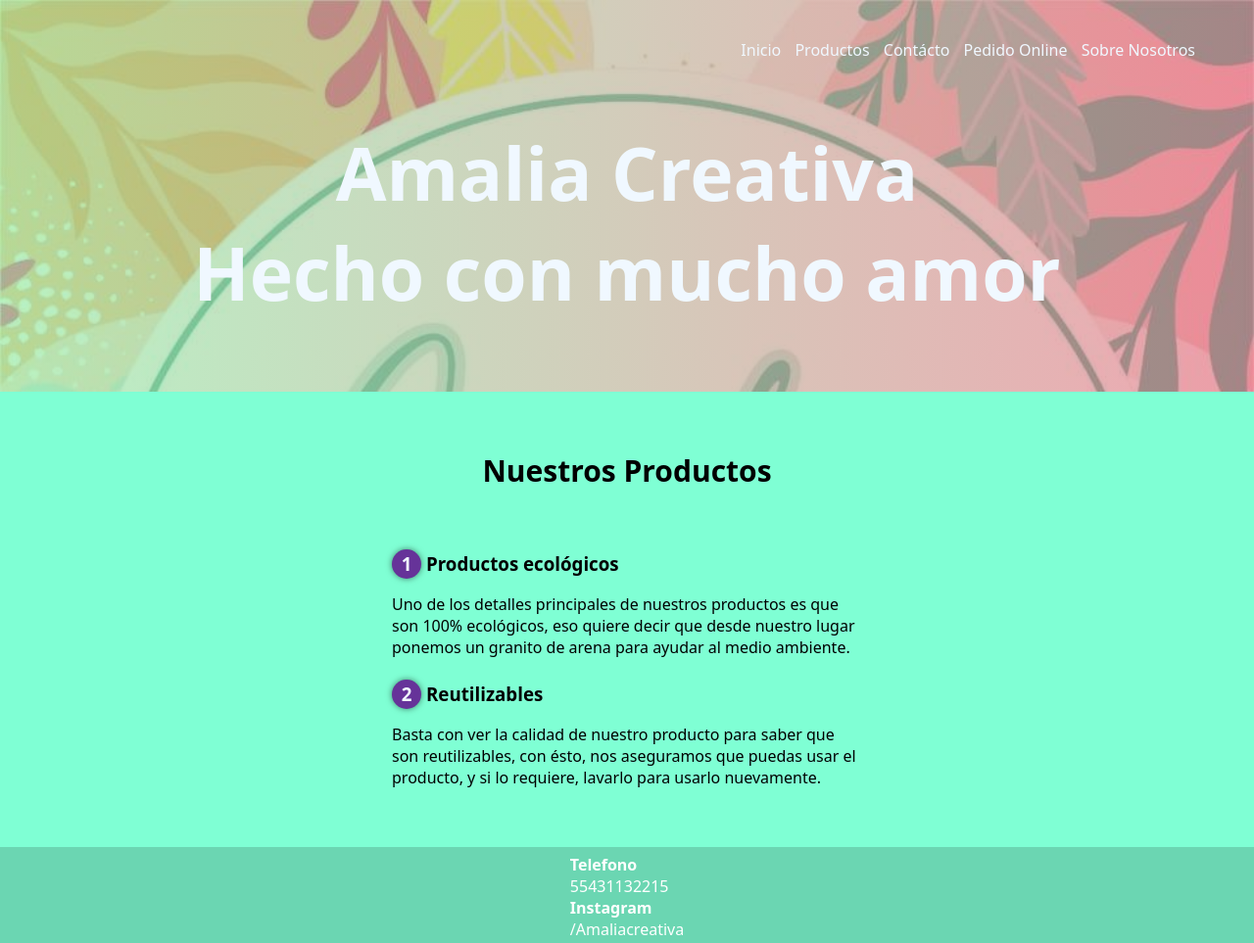
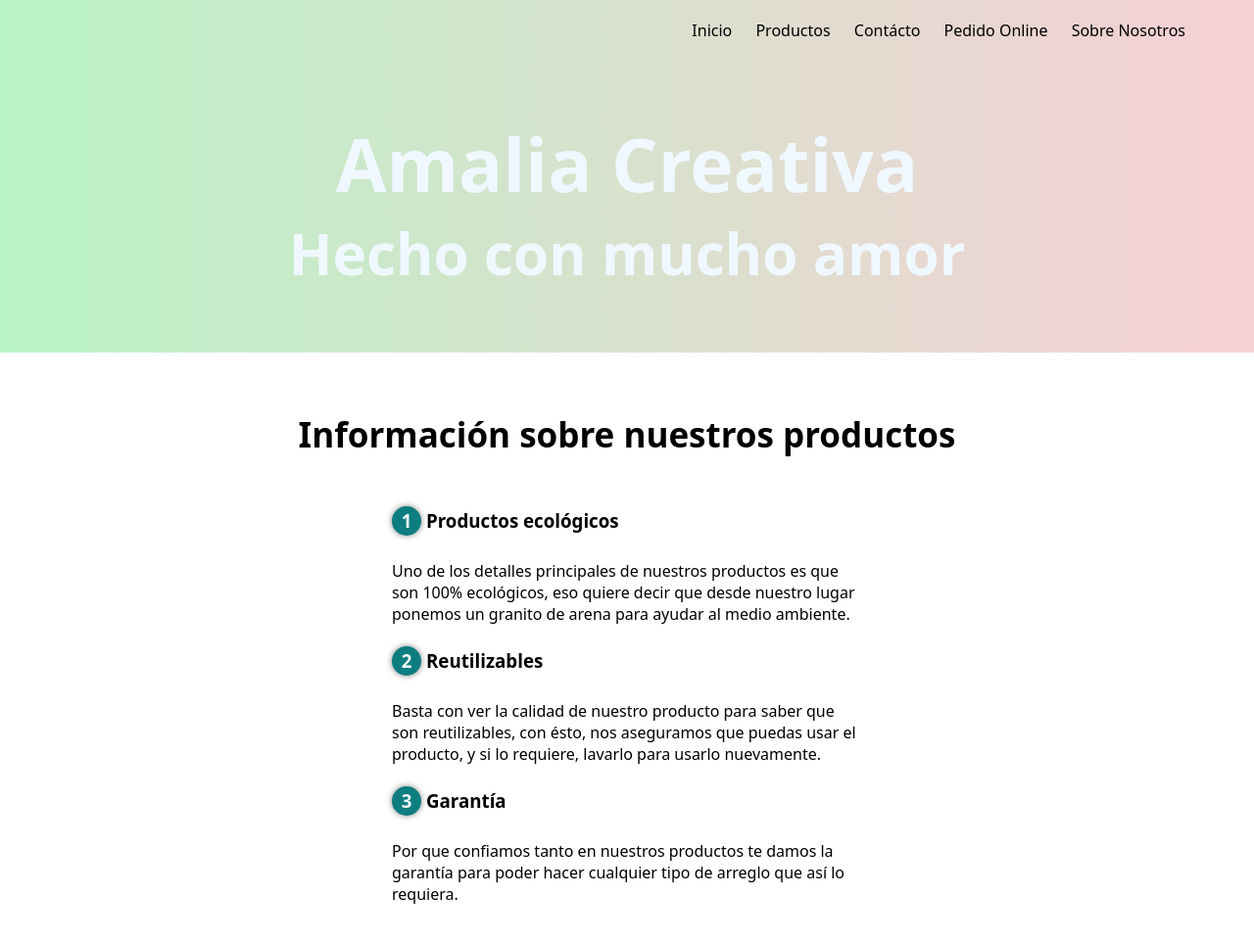
Before and after one commit to Exequielsc/PF-Sciutto, a plain HTML site: page Pages/index.html in a window 1280 px wide. Shown: the top 963 px of the page at 98% size. Drawn offline with Linux system fonts and the light colour scheme.

Commit message:
algunos cambios

```diff
--- a/Pages/index.html
+++ b/Pages/index.html
@@ -26,12 +26,12 @@
         </nav>
         <section class="textos-header">
             <h1>Amalia Creativa</h1>
-            <h2>Hecho con mucho amor</h2>
+            <h3>Hecho con mucho amor</h3>
         </section>
     </header>
     <main>
         <section class="contenedor sobre-nosotros">
-            <h2 class="titulo">Nuestros Productos</h2>
+            <h2 class="titulo">Información sobre nuestros productos</h2>
             <div class="contenedor-sobre-nosotros">
                 <div class="contenido-textos">
                     <h3><span>1</span>Productos ecológicos</h3>
@@ -41,6 +41,9 @@
                     <h3><span>2</span>Reutilizables</h3>
                     <p>Basta con ver la calidad de nuestro producto para saber que son reutilizables, con ésto, nos
                         aseguramos que puedas usar el producto, y si lo requiere, lavarlo para usarlo nuevamente.</p>
+                    <br>
+                    <h3><span>3</span>Garantía</h3>
+                    <p>Por que confiamos tanto en nuestros productos te damos la garantía para poder hacer cualquier tipo de arreglo que así lo requiera.</p>
                 </div>
             </div>
         </section>
--- a/css/estilos.css
+++ b/css/estilos.css
@@ -1,5 +1,5 @@
 body {
-    background-color: aquamarine;
+    background-size: 100%;
     font-family: system-ui, -apple-system, BlinkMacSystemFont, 'Segoe UI', Roboto, Oxygen, Ubuntu, Cantarell, 'Open Sans', 'Helvetica Neue', sans-serif;
 }
 
@@ -11,7 +11,7 @@ body {
 
 .contenedor {
     padding: 60px 0;
-    width: 90%;
+    width: 100%;
     max-width: 1000px;
     margin: auto;
     overflow: hidden;
@@ -19,22 +19,21 @@ body {
 
 .titulo {
     color: black;
-    font-size: 30px;
+    font-size: 35px;
     text-align: center;
-    margin-bottom: 60px;
+    margin-bottom: 50px;
 }
 
 /* Header*/
 header {
     width: 100%;
-    height: 400px;
+    height: 360px;
     background: #dd3e54;
     /* fallback for old browsers */
     background: -webkit-linear-gradient(to right, #6be58580, #dd3e537d);
     /* Chrome 10-25, Safari 5.1-6 */
-    background: linear-gradient(to right, #6be58579, #dd3e5375), url(../Img/327217104_559296512574782_3523425152735285458_n.jpg);
+    background: linear-gradient(to right, #6be58579, #dd3e533f);
     /* W3C, IE 10+/ Edge, Firefox 16+, Chrome 26+, Opera 12+, Safari 7+ */
-    ;
     background-size: cover;
     background-attachment: fixed;
     position: relative;
@@ -42,21 +41,22 @@ header {
 
 nav {
     text-align: right;
-    padding: 40px 50px 0 0;
+    padding: 20px 50px 0 0;
 }
 
 a {
-    color: aliceblue;
-    font-weight: 300;
+    color: rgb(0, 0, 0);
+    font-weight: 350;
     text-decoration: none;
     font-size: 16px;
-    margin-right: 10px;
+    margin-right: 20px;
 }
 
 .imagen-port {
-    display: inline-block;
+    background-image: url(../Img/327217104_559296512574782_3523425152735285458_n.jpg);
+    display: flex;
     margin-left: 40px;
-    margin-top: 20px;
+    margin-top: 50px;
     width: 90%;
 }
 
@@ -91,11 +91,11 @@ header .textos-header {
 }
 
 .contenido-textos h3 {
-    margin-bottom: 15px;
+    margin-bottom: 25px;
 }
 
 .contenido-textos h3 span {
-    background: rebeccapurple;
+    background: rgb(14, 125, 127);
     color: aliceblue;
     border-radius: 50%;
     display: inline-block;
@@ -121,7 +121,7 @@ footer {
 footer {
     margin: 0;
     padding: 15px;
-    color: rgb(255, 255, 255);
+    color: rgb(0, 0, 0);
 }
 
 footer .contenedor-footer {
@@ -145,8 +145,7 @@ form>h2 {
     text-align: center;
 }
 
-input,
-textarea {
+input,textarea {
     width: 100%;
     margin-bottom: 20px;
     padding: 7px;
```
Also changed, not shown: Pages/contacto.html (+1 -2 lines), Pages/pedidonline.html (+1 -1 lines), Pages/productos.html (+1 -1 lines), Pages/sobrenos.html (+1 -1 lines).
